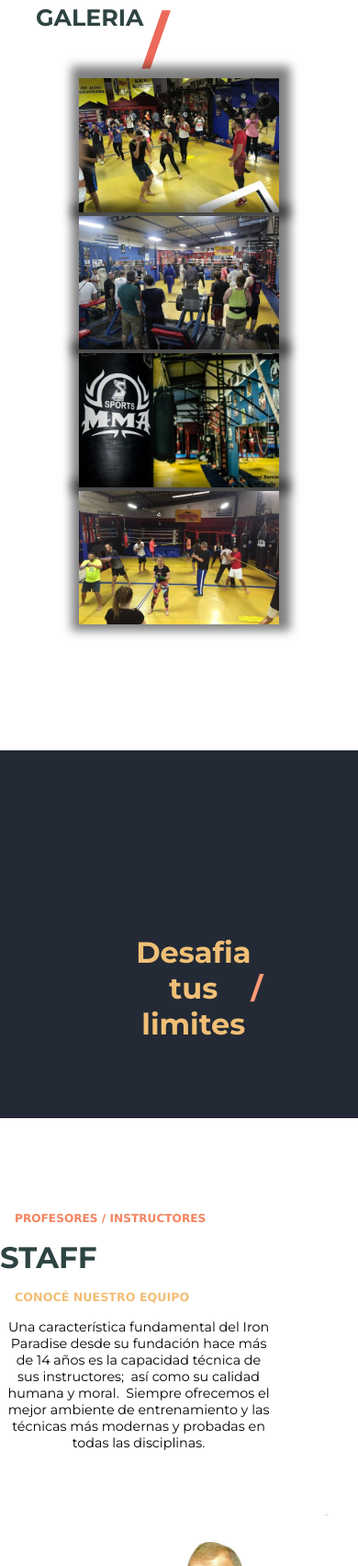
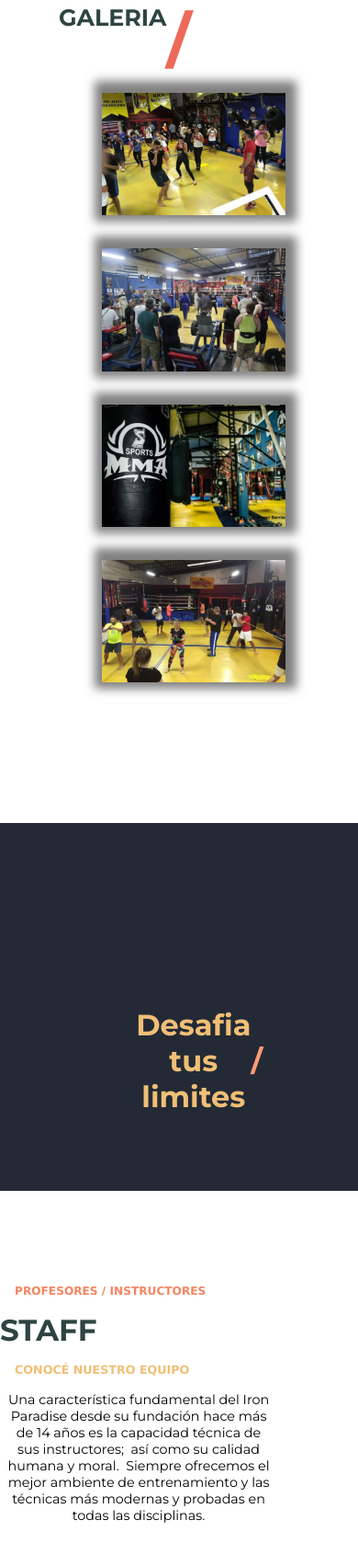
Before and after one commit to Ss4nti4go/PF-Miraglia, a website: page Pages/boxeo.html in a window 390 px wide. Shown: the part 3348-5051 px from the top of the page at 92% size. Drawn offline with Linux system fonts and the light colour scheme; a web font is replaced by a local one.

Commit message:
sigo corrigiendo y reduciendo el codigo D:

```diff
--- a/scss/_main.scss
+++ b/scss/_main.scss
@@ -908,6 +908,7 @@ img:hover {
             height: auto;
             margin-top: 5rem;
             margin-bottom: 15rem;
+            padding: 2rem;
             .content_beneficios-section:hover{
                 transform: none;
             }
@@ -919,7 +920,6 @@ img:hover {
             display: flex;
             flex-direction: column;
         }
-
         .content_horarios {
             text-align: center;
             margin-top: 3rem;
@@ -1004,11 +1004,8 @@ img:hover {
                 font-size: 96%;
             }
             h2{
-                text-align: center;
                 font-size: 200%;
             }
-            text-align: center;
-            width:auto;
             .content_stuff-text{
                 margin-left: 0.3rem;
                 width: 75%;
@@ -1016,33 +1013,28 @@ img:hover {
                 margin-bottom: 5rem;
             }
             margin: auto;
-            height: 100%;
             padding: 0rem;
             display: flex;
             flex-direction: column;
-            justify-self: start;
             div img{
                 margin-top: 3rem;
-                width: 50%;
+                width: 40%;
             }
         }
         .container_boximages{
-            width: 80%;
-            margin: 0rem;
+            width: auto;
+            margin: auto;
             padding: 0rem;
             justify-self: center;
             div {
-                margin: 0rem;
                 h2{
                     font-size: 3vh;
                 }
                 img{
-                    margin: 0rem;
+                    max-width: 200px;
                     width: 70%;
                 }
-
             }
-
         }
     }
     .container_musculacion {
```
Also changed, not shown: CSS/style.css, 1 other file.
